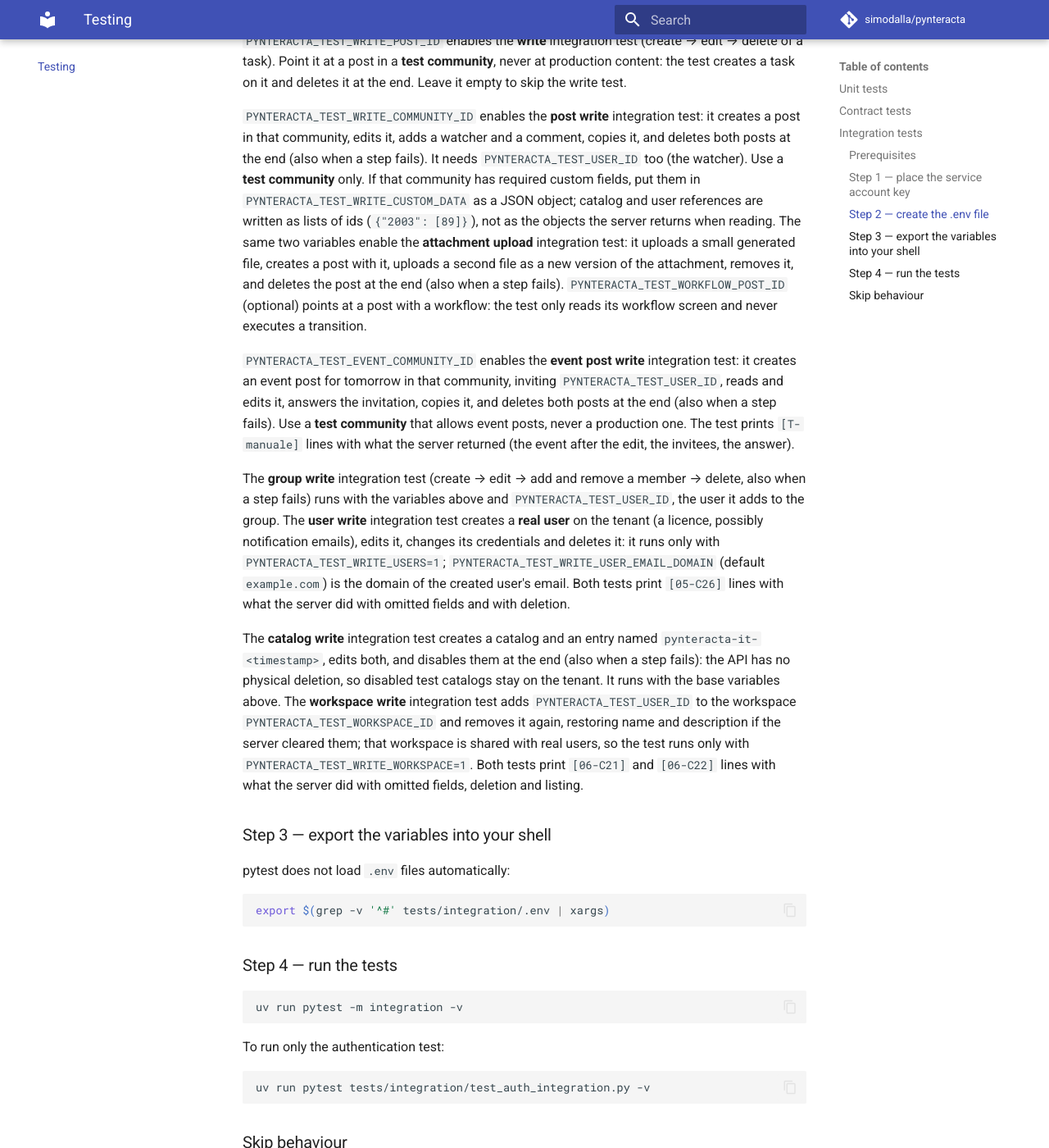
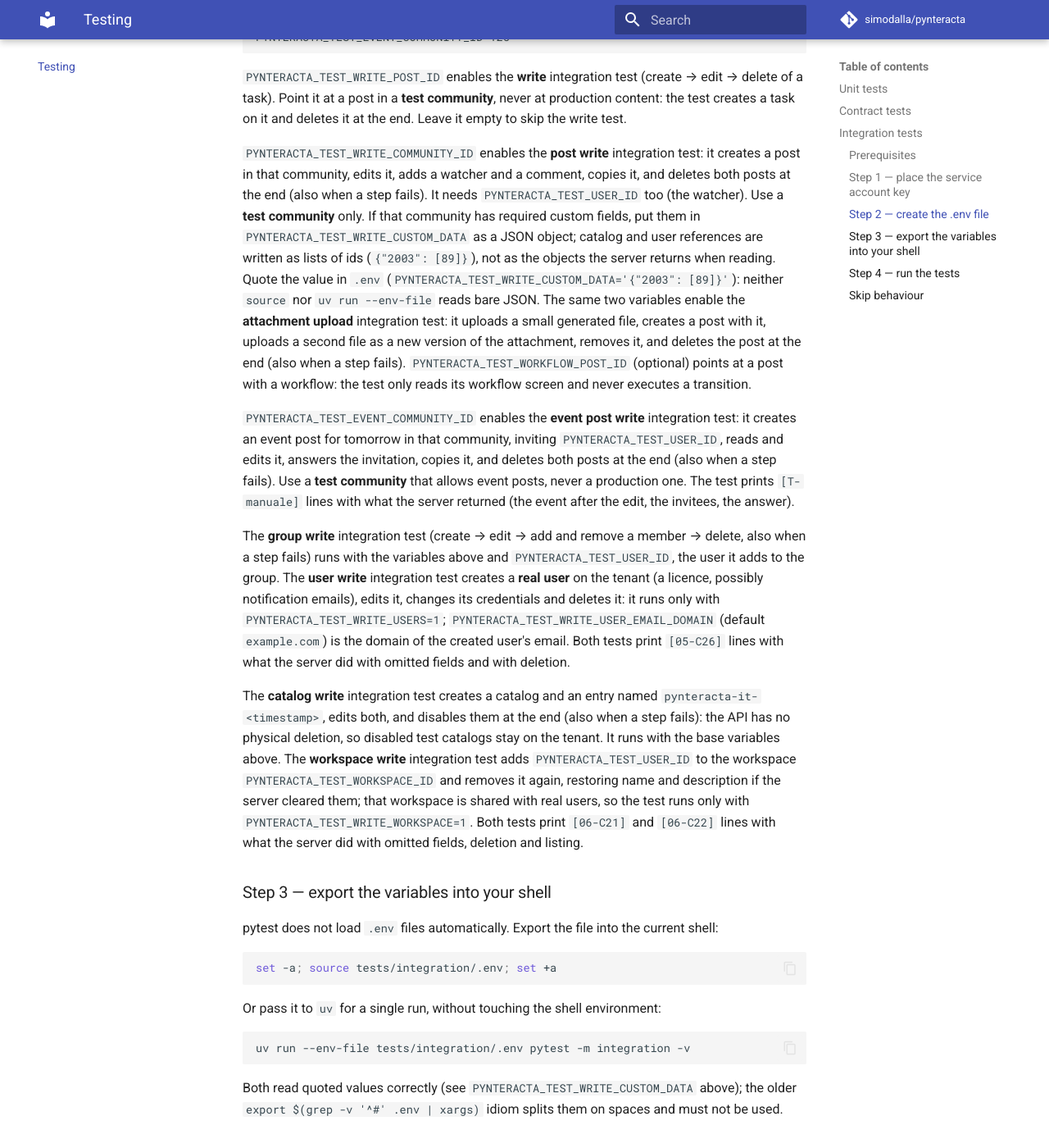
Before and after one commit to simodalla/pynteracta, an MkDocs documentation site: the page built from docs/testing.md, in a window 1280 px wide and 1400 px high, scrolled down 1702 px. Shown: the whole window at 82% size. Built offline with MkDocs 1.6.1 and Material for MkDocs 9.7.7, drawn with Linux system fonts in a browser that asks for light colours; comment, search, counter and statistics services are not loaded; some of the changed text lies outside the part shown.

Commit message:
docs: follow-up su testing.md e cataloghi
docs/testing.md e .env.example: permessi stretti sul .env, esportazione con
`set -a; source` o `uv run --env-file` al posto di `export $(… | xargs)`,
JSON di PYNTERACTA_TEST_WRITE_CUSTOM_DATA quotato. Docstring di
CatalogsAPI.list e help di `catalogs list --id`: gli id sono quelli da
leggere, senza id il server risponde con una lista vuota. Nota in PROGRESS.

Co-Authored-By: Claude Fable 5.1 <noreply@anthropic.com>

````diff
--- a/docs/testing.md
+++ b/docs/testing.md
@@ -55,9 +55,11 @@ The `.secrets/` directory is git-ignored and will never be committed.
 
 ```bash
 cp tests/integration/.env.example tests/integration/.env
+chmod 600 tests/integration/.env
 ```
 
-Edit `tests/integration/.env` with your real values:
+The file holds the tenant URL and the test ids, and it is git-ignored like `.secrets/`; keep it
+readable by you only. Edit `tests/integration/.env` with your real values:
 
 ```dotenv
 PYNTERACTA_BASE_URL=https://my-tenant.interacta.io
@@ -82,7 +84,9 @@ in that community, edits it, adds a watcher and a comment, copies it, and delete
 end (also when a step fails). It needs `PYNTERACTA_TEST_USER_ID` too (the watcher). Use a **test
 community** only. If that community has required custom fields, put them in
 `PYNTERACTA_TEST_WRITE_CUSTOM_DATA` as a JSON object; catalog and user references are written as
-lists of ids (`{"2003": [89]}`), not as the objects the server returns when reading.
+lists of ids (`{"2003": [89]}`), not as the objects the server returns when reading. Quote the
+value in `.env` (`PYNTERACTA_TEST_WRITE_CUSTOM_DATA='{"2003": [89]}'`): neither `source` nor
+`uv run --env-file` reads bare JSON.
 The same two variables enable the **attachment upload** integration test: it uploads a small
 generated file, creates a post with it, uploads a second file as a new version of the attachment,
 removes it, and deletes the post at the end (also when a step fails).
@@ -115,11 +119,20 @@ lines with what the server did with omitted fields, deletion and listing.
 
 ### Step 3 — export the variables into your shell
 
-pytest does not load `.env` files automatically:
+pytest does not load `.env` files automatically. Export the file into the current shell:
 
 ```bash
-export $(grep -v '^#' tests/integration/.env | xargs)
+set -a; source tests/integration/.env; set +a
 ```
+
+Or pass it to `uv` for a single run, without touching the shell environment:
+
+```bash
+uv run --env-file tests/integration/.env pytest -m integration -v
+```
+
+Both read quoted values correctly (see `PYNTERACTA_TEST_WRITE_CUSTOM_DATA` above); the older
+`export $(grep -v '^#' .env | xargs)` idiom splits them on spaces and must not be used.
 
 ### Step 4 — run the tests
 
````
Also changed, not shown: PROGRESS.md (+19 -0 lines), 3 other files.
